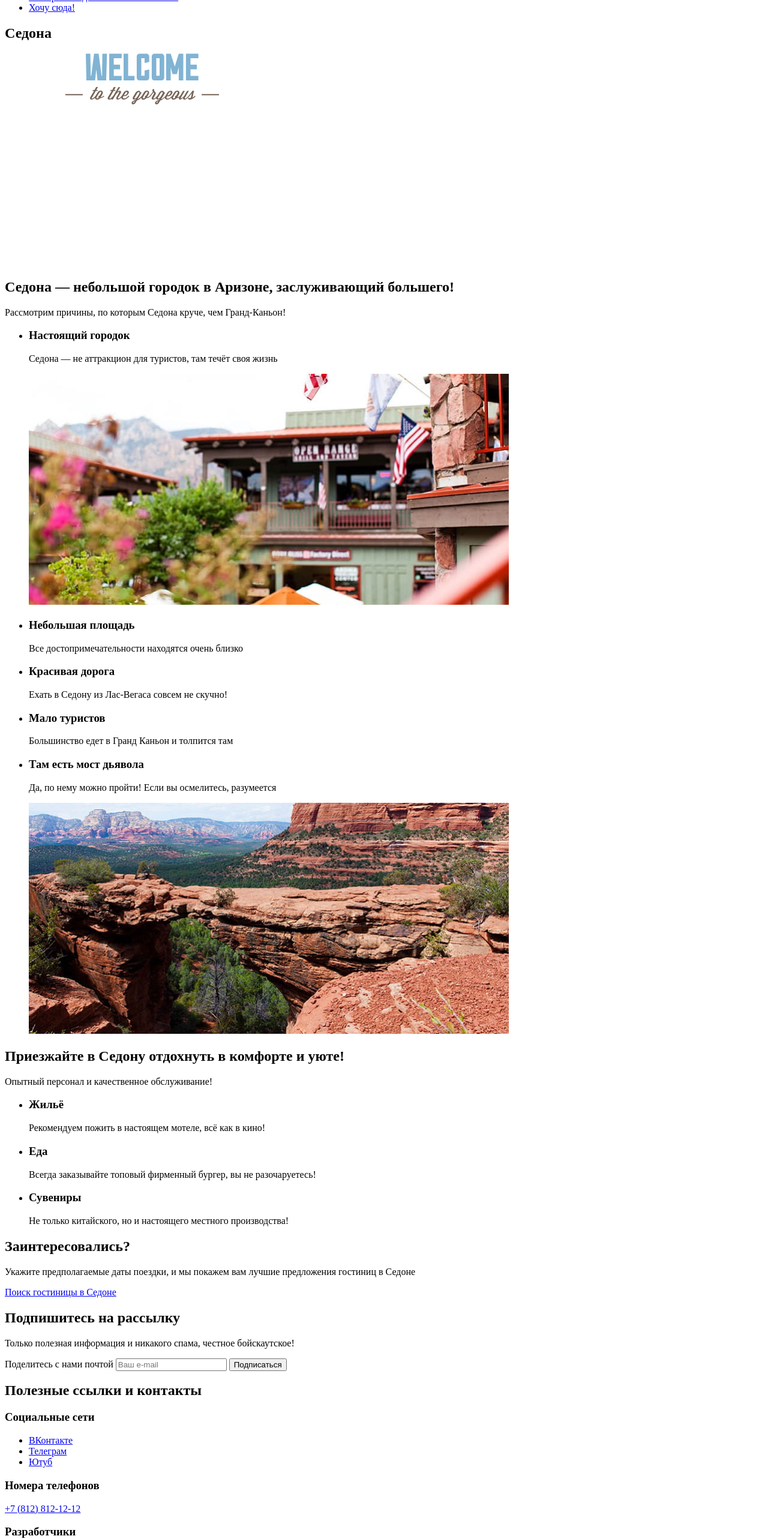
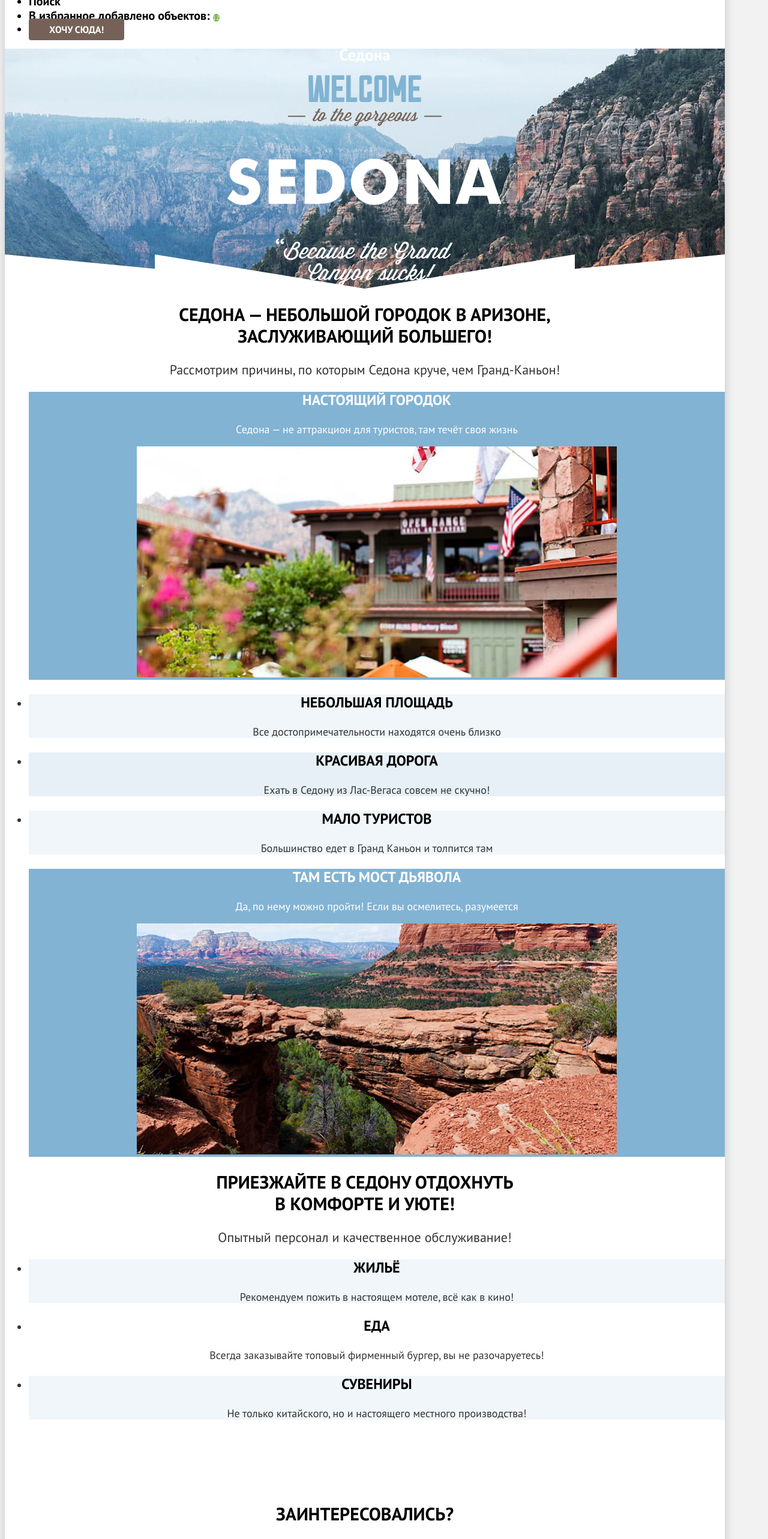
Before and after one commit to htmlacademy-htmlcss/2549447-sedona-2, a plain HTML site: page index.html in a window 1280 px wide. Shown: the part 200-2765 px from the top of the page at 60% size. Drawn offline with Linux system fonts and the light colour scheme.

Commit message:
Добавляет базовую стилизацию всех страниц

```diff
--- a/index.html
+++ b/index.html
@@ -4,9 +4,11 @@
   <head>
     <meta charset="utf-8">
     <title>HTML Academy: Седона</title>
+    <link rel="stylesheet" href="styles/styles.css">
   </head>
 
   <body>
+    <div class="body-content">
       <header class="page-header">
         <nav class="navigation">
           <a class="navigation-logo" aria-current="page" href="index.html">
@@ -37,7 +39,7 @@
               </a>
             </li>
             <li class="navigation-user-item navigation-user-button">
-            <a class="navigation-link" href="#">Хочу сюда!</a>
+              <a class="button" href="#">Хочу сюда!</a>
             </li>
           </ul>
         </nav>
@@ -49,10 +51,10 @@
             alt="Welcome to the gorgeous Sedona, because the Grand Canyon sucks!">
         </section>
         <section class="advantages">
-        <h2 class="advantages-heading">Седона — небольшой городок в Аризоне, заслуживающий большего!</h2>
+          <h2 class="advantages-heading">Седона — небольшой городок в Аризоне,<br> заслуживающий большего!</h2>
           <p class="advantages-text">Рассмотрим причины, по которым Седона круче, чем Гранд-Каньон!</p>
           <ul class="advantages-list">
-          <li class="advantages-item">
+            <li class="advantages-item-img">
               <h3 class="advantages-title">Настоящий городок</h3>
               <p class="advantages-item-description">Седона — не аттракцион для туристов, там течёт своя жизнь</p>
               <img class="advantages-card" src="images/real_town.jpg" width="800" height="385"
@@ -60,58 +62,58 @@
             </li>
             <li class="advantages-item">
               <h3 class="advantages-title">Небольшая площадь</h3>
-            <p class="advantages-description">Все достопримечательности находятся очень близко</p>
+              <p class="advantages-item-description">Все достопримечательности находятся очень близко</p>
             </li>
             <li class="advantages-item">
               <h3 class="advantages-title">Красивая дорога</h3>
-            <p class="advantages-description">Ехать в Седону из Лас-Вегаса совсем не скучно!</p>
+              <p class="advantages-item-description">Ехать в Седону из Лас-Вегаса совсем не скучно!</p>
             </li>
             <li class="advantages-item">
               <h3 class="advantages-title">Мало туристов</h3>
-            <p class="advantages-description">Большинство едет в Гранд Каньон и толпится там</p>
+              <p class="advantages-item-description">Большинство едет в Гранд Каньон и толпится там</p>
             </li>
-          <li class="advantages-item">
+            <li class="advantages-item-img">
               <h3 class="advantages-title">Там есть мост дьявола</h3>
-            <p class="advantages-description">Да, по нему можно пройти! Если вы осмелитесь, разумеется</p>
+              <p class="advantages-item-description">Да, по нему можно пройти! Если вы осмелитесь, разумеется</p>
               <img class="advantages-card" src="images/devils_bridge.jpg" width="800" height="385"
                 alt="Мост дьявола - арка из камней, созданная природой.">
             </li>
           </ul>
         </section>
         <section class="service">
-        <h2 class="service-heading">Приезжайте в Седону отдохнуть в комфорте и уюте!</h2>
+          <h2 class="service-heading">Приезжайте в Седону отдохнуть<br> в комфорте и уюте!</h2>
           <p class="service-text">Опытный персонал и качественное обслуживание!</p>
           <ul class="service-list">
             <li class="service-item">
               <h3 class="service-title">Жильё</h3>
-            <p class="service-description">Рекомендуем пожить в настоящем мотеле, всё как в кино!</p>
+              <p class="service-item-description">Рекомендуем пожить в настоящем мотеле, всё как в кино!</p>
             </li>
             <li class="service-item">
               <h3 class="service-title">Еда</h3>
-            <p class="service-description">Всегда заказывайте топовый фирменный бургер, вы не разочаруетесь!</p>
+              <p class="service-item-description">Всегда заказывайте топовый фирменный бургер, вы не разочаруетесь!</p>
             </li>
             <li class="service-item">
               <h3 class="service-title">Сувениры</h3>
-            <p class="service-description">Не только китайского, но и настоящего местного производства!</p>
+              <p class="service-item-description">Не только китайского, но и настоящего местного производства!</p>
             </li>
           </ul>
         </section>
         <section class="search">
           <h2 class="search-heading">Заинтересовались?</h2>
-        <p class="search-text">Укажите предполагаемые даты поездки, и мы покажем вам лучшие предложения гостиниц в
+          <p class="search-text">Укажите предполагаемые даты поездки,<br> и мы покажем вам лучшие предложения гостиниц в
             Седоне</p>
-        <a class="search-link" href="hotels.html">Поиск гостиницы в Седоне</a>
+          <a class="search-link button" href="hotels.html">Поиск гостиницы в Седоне</a>
         </section>
       </main>
       <footer class="page-footer">
         <section class="footer-subscribe">
           <h2 class="subscribe-header">Подпишитесь на рассылку</h2>
-        <p class="subscribe-text">Только полезная информация и никакого спама, честное бойскаутское!</p>
+          <p class="subscribe-text">Только полезная информация и никакого спама,<br> честное бойскаутское!</p>
           <form class="subscribe-form" action="https://echo.htmlacademy.ru/" method="post">
             <label class="visually-hidden">Поделитесь с нами почтой
-            <input type="email" name="subscribe-e-mail" placeholder="Ваш e-mail">
+              <input class="subscribe-e-mail" type="email" name="subscribe-e-mail" placeholder="Ваш e-mail">
             </label>
-          <button class="button" type="submit">Подписаться</button>
+            <button class="button submit-button" type="submit">Подписаться</button>
           </form>
         </section>
         <section class="footer-links">
@@ -120,17 +122,17 @@
             <h3 class="visually-hidden">Социальные сети</h3>
             <ul class="footer-social-list">
               <li class="footer-social-item">
-              <a class="button" href="https://vk.com/htmlacademy">
+                <a class="button-social" href="https://vk.com/htmlacademy">
                   <span class="visually-hidden">ВКонтакте</span>
                 </a>
               </li>
               <li class="footer-social-item">
-              <a class="button" href="https://t.me/htmlacademy">
+                <a class="button-social" href="https://t.me/htmlacademy">
                   <span class="visually-hidden">Телеграм</span>
                 </a>
               </li>
               <li class="footer-social-item">
-              <a class="button" href="https://www.youtube.com/user/htmlacademyru">
+                <a class="button-social" href="https://www.youtube.com/user/htmlacademyru">
                   <span class="visually-hidden">Ютуб</span>
                 </a>
               </li>
@@ -150,5 +152,5 @@
         </section>
       </footer>
     </body>
-
+    </div>
 </html>
--- /dev/null
+++ b/styles/styles.css
@@ -0,0 +1,407 @@
+@font-face {
+  font-family: "PT Sans";
+  font-style: normal;
+  font-weight: 400;
+  src: url("../fonts/ptsans-400.woff2");
+  font-display: swap;
+}
+
+@font-face {
+  font-family: "PT Sans";
+  font-style: normal;
+  font-weight: 700;
+  src: url(../fonts/ptsans-700.woff2);
+  font-display: swap;
+}
+
+body {
+  font-family: "PT Sans", sans-serif;
+  font-size: 18px;
+  line-height: 21px;
+  font-weight: 400;
+  font-style: normal;
+  background-color: #f2f2f2;
+  color: #333333;
+}
+
+.body-content {
+  background-color: #ffffff;
+  width: 1200px;
+  height: auto;
+  box-shadow: 0 0 15px 0 rgba(0, 0, 0, 0.2);
+}
+
+.page-header {
+  background-color: #ffffff;
+  color: #000000;
+}
+
+.navigation-link {
+  font-weight: 700;
+  font-size: 20px;
+  line-height: 24px;
+  color: inherit;
+  text-decoration: none;
+  text-align: center;
+}
+
+.button {
+  font-weight: 700;
+  font-size: 16px;
+  line-height: 20px;
+  color: #ffffff;
+  background-color: #756157;
+  text-decoration: none;
+  text-align: center;
+  text-transform: uppercase;
+  border: none;
+  border-radius: 4px;
+  padding: 8px 34px;
+}
+
+.number-of-objects {
+  font-weight: 400;
+  font-size: 10px;
+  line-height: 10px;
+  color: #ffffff;
+  background-color: #7db54f;
+  text-decoration: none;
+  text-align: center;
+  align-content: center;
+  width: 20px;
+  height: 20px;
+  border-radius: 50%;
+}
+
+.intro {
+  background-image: url("../images/ikons_logos/divider.svg"), url("../images/background/header_index.jpg");
+  background-color: #756157;
+  color: #ffffff;
+  background-repeat: no-repeat;
+  background-position: left bottom, left top;
+  text-align: center;
+  background-size: 100% auto, cover;
+}
+
+.advantages {
+  text-align: center;
+}
+
+.advantages-heading {
+  font-weight: 700;
+  font-size: 30px;
+  line-height: 36px;
+  color: #000000;
+  text-transform: uppercase;
+}
+
+.advantages-text {
+  font-weight: 400;
+  font-size: 22px;
+  line-height: 26px;
+}
+
+.advantages-title {
+  font-weight: 700;
+  font-size: 24px;
+  line-height: 28px;
+  color: #000000;
+  text-transform: uppercase;
+}
+
+.advantages-item-img .advantages-title {
+  color: #ffffff;
+}
+
+.advantages-item-description {
+  font-weight: 400;
+}
+
+.service {
+  text-align: center;
+}
+
+.service-heading {
+  font-weight: 700;
+  font-size: 30px;
+  line-height: 36px;
+  text-transform: uppercase;
+  color: #000000;
+}
+
+.service-text {
+  font-weight: 400;
+  font-size: 22px;
+  line-height: 26px;
+}
+
+.service-title {
+  font-weight: 700;
+  font-size: 24px;
+  line-height: 28px;
+  color: #000000;
+  text-transform: uppercase;
+}
+
+.service-item-description {
+  font-weight: 400;
+}
+
+.search {
+  text-align: center;
+  padding: 96px 304px;
+}
+
+.search-heading {
+  font-weight: 700;
+  font-size: 30px;
+  line-height: 36px;
+  text-transform: uppercase;
+  color: #000000;
+}
+
+.search-text {
+  font-weight: 400;
+  font-size: 22px;
+  line-height: 26px;
+}
+
+.search-link {
+  font-size: 20px;
+  line-height: 36px;
+}
+
+.footer-subscribe {
+  background-image: url("../images/background/subscribe.jpg");
+  background-color: #756157;
+  color: #fff;
+  background-repeat: no-repeat;
+  text-align: center;
+  align-content: center;
+  height: 415px;
+}
+
+.subscribe-header {
+  font-weight: 700;
+  font-size: 30px;
+  line-height: 36px;
+  text-transform: uppercase;
+  color: #ffffff;
+}
+
+.subscribe-text {
+  font-weight: 400;
+  font-size: 22px;
+  line-height: 26px;
+}
+
+.subscribe-e-mail {
+  font-family: inherit;
+  font-weight: 400;
+  font-size: 18px;
+  line-height: 24px;
+  background-color: #f2f2f2;
+  border: #f2f2f2;
+}
+
+.submit-button {
+  font-size: 20px;
+  line-height: 36px;
+  color: #ffffff;
+  background-color: #82b3d3;
+}
+
+.footer-phone {
+  font-weight: 400;
+  font-size: 40px;
+  line-height: 40px;
+  color: #000000;
+  text-decoration: none;
+}
+
+.footer-subscribe-hotels {
+  background-image: none;
+  background-color: inherit;
+  color: inherit;
+}
+.subscribe-header-hotels {
+  color: #000000;
+}
+
+.subscribe-text-hotels {
+  color: #333333;
+}
+
+.footer-social-list .button-social {
+  color: #82b3d3;
+}
+
+.page-filter {
+  background-image: url("../images/background/header_hotels.jpg");
+  background-color: #756157;
+  color: #fff;
+  background-repeat: no-repeat;
+}
+
+.page-filter-title {
+  font-weight: 700;
+  font-size: 60px;
+  line-height: 78px;
+}
+
+.breadcrumbs {
+  color: #ffffff;
+}
+
+.breadcrumbs-link {
+  color: inherit;
+  font-weight: 400;
+  font-size: 16px;
+  line-height: 21px;
+  text-decoration: none;
+}
+
+.fieldset-legeng, .price-legeng {
+  font-weight: 700;
+  font-size: 20px;
+  line-height: 24px;
+}
+
+.control {
+  font-weight: 400;
+  line-height: 23px;
+}
+
+.button-action {
+  font-family: inherit;
+  background-color: #82b3d3;
+  border: none;
+}
+
+.hidden-back {
+  font-family: inherit;
+  background-color: transparent;
+  border: none;
+}
+
+.hotel-rating {
+  font-weight: 400;
+  font-size: 16px;
+  line-height: 20px;
+  background-color: #f2f2f2;
+  text-transform: uppercase;
+  text-align: center;
+  align-content: center;
+  width: 140px;
+  height: 34px;
+  border-radius: 4px;
+}
+
+.select-variants-title {
+  font-weight: 700;
+  font-size: 30px;
+  line-height: 36px;
+  color: #000000;
+  text-transform: uppercase;
+}
+
+.select-variants {
+  font-family: inherit;
+  font-weight: 400;
+  font-size: 18px;
+  line-height: 21px;
+  color: #333333;
+  background-color: #ffffff;
+}
+
+.hotels-title-link {
+  font-weight: 700;
+  font-size: 24px;
+  line-height: 28px;
+  color: #000000;
+  text-decoration: none;
+}
+
+.hotels-item{
+  border: 1px solid #e6e6e6;
+  border-radius: 4px;
+  padding: 20px;
+  width: 340px;
+}
+
+.selected-card-button {
+  background-color: #7db54f;
+}
+
+.pagination-link {
+  font-weight: 700;
+  font-size: 20px;
+  line-height: 36px;
+  color: #ffffff;
+  width: 60px;
+  height: 60px;
+  border-radius: 4px;
+  text-decoration: none;
+}
+
+.pagination-item {
+  width: 60px;
+  height: 60px;
+  border-radius: 4px;
+  background-color: #82b3d3;
+  text-align: center;
+  align-content: center;
+  margin: 8px;
+}
+
+.pagination-item-active {
+  background-color: #f2f2f2
+}
+
+.pagination-link-active {
+  color: #000000;
+}
+
+.pagination-item-more {
+  background-color: transparent;
+  border: none;
+}
+
+.pagination-link-more {
+  color: #000000;
+}
+
+.advantages .advantages-list .advantages-item-img  {
+  background-color: #82b3d3;
+  color: #ffffff;
+}
+
+.advantages-list li:nth-child(even) {
+  background-color: rgba(131, 179, 211, 0.12);
+}
+
+.advantages-list li:nth-child(odd) {
+  background-color: rgba(131, 179, 211, 0.2);
+}
+
+
+
+.service-list li:nth-child(odd) {
+  background-color: rgba(131, 179, 211, 0.12);
+}
+
+.card-item {
+  border: 2px solid #e5e5e5;
+  border-radius: 4px;
+  width: 48px;
+  height: 48px;
+}
+
+.card-item-select {
+  border: 2px solid #000000;
+}
+
+.card-item-display {
+  color: #000000;
+  text-decoration: none;
+}
```
Also changed, not shown: hotels.html (+31 -29 lines). Lines whose indentation alone changed are shown as unchanged.
